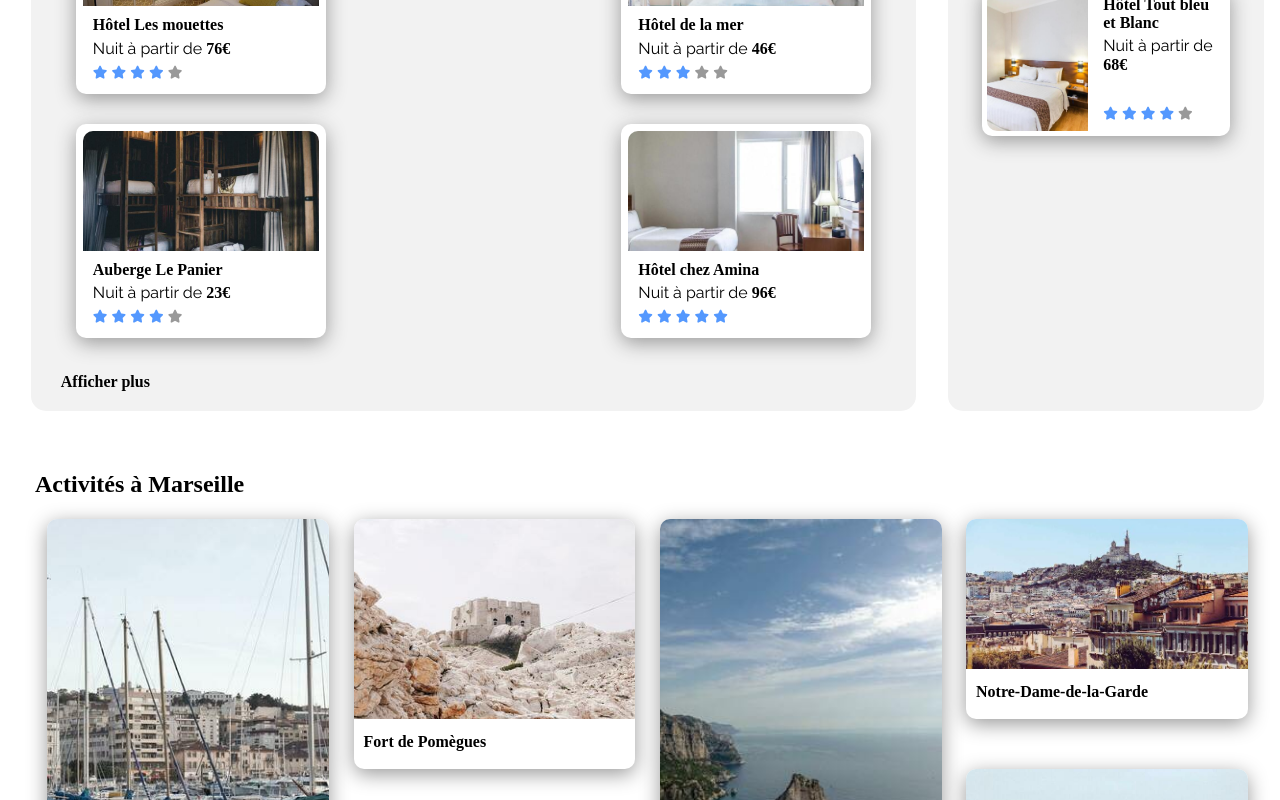
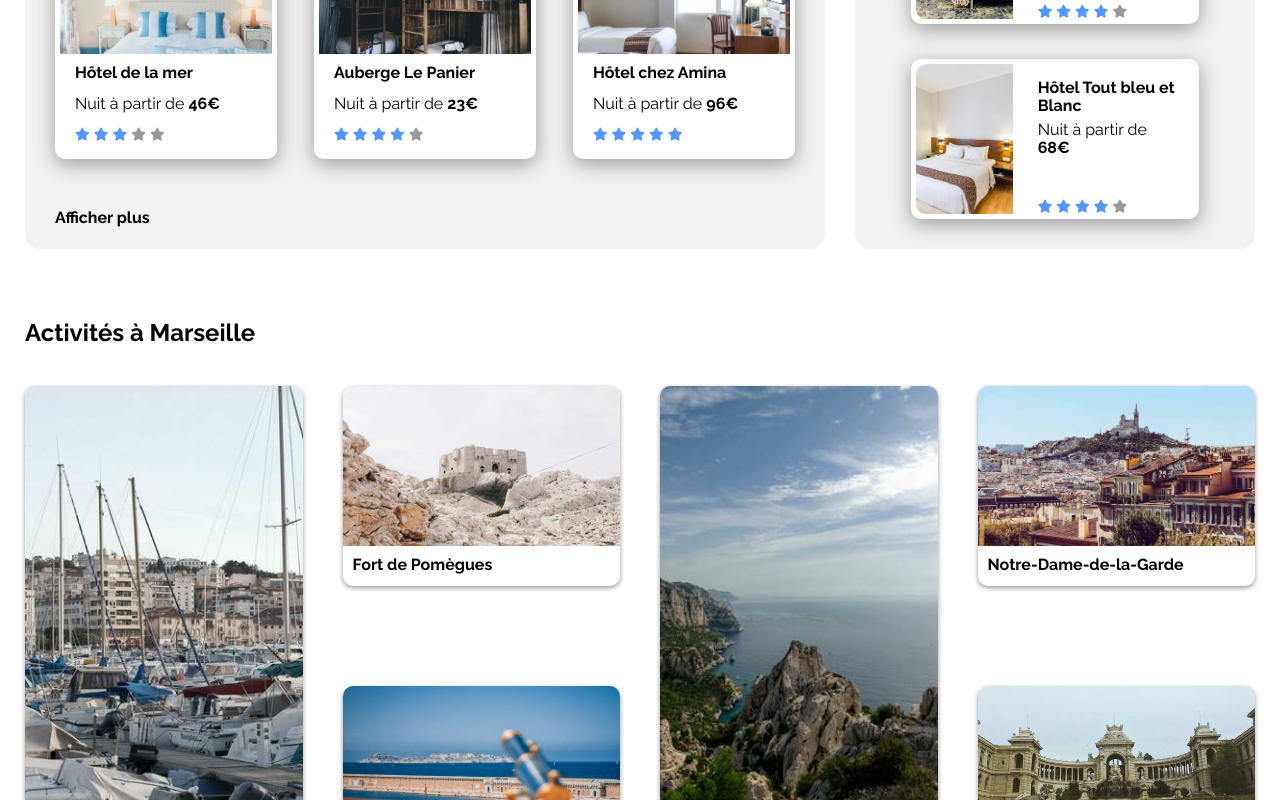
Before and after one commit to Orkea/P2, a plain HTML site: page index.html in a window 1280 px wide. Shown: the part 900-1700 px from the top of the page. Drawn offline with Linux system fonts and the light colour scheme; a web font is replaced by a local one.

Commit message:
Version desktop au 23/08/22

```diff
--- a/css/styles.css
+++ b/css/styles.css
@@ -1,23 +1,29 @@
+/*------- Police --------*/
+@import url('https://fonts.googleapis.com/css2?family=Raleway:wght@400;500;700&display=swap');
+
 /*-------- Mise en place box-sizing -------- */
 *
 {
     box-sizing: border-box;
 }
-/*------- Police --------*/
+/*
 @font-face {
     font-family: "ralewaythin";
-    src: url('../font/Raleway-VariableFont_wght.ttf') format('truetype'),
-        url('../font/Raleway-Italic-VariableFont_wght.ttf') format('truetype');
-}
+    src:
+    url('https://fonts.googleapis.com/css2?family=Raleway:wght@400;500;700&display=swap');
+    /*url('../font/Raleway-VariableFont_wght.ttf') format('truetype'),
+    url('../font/Raleway-Italic-VariableFont_wght.ttf') format('truetype');*/
+
+/*
 @font-face {
     font-family: "ralewaythin";
     src: url('../font/static/Raleway-Bold.ttf') format('truetype');
     font-weight: bold;
-}
+}*/
+
 body
 {
-    font-family:"ralewaythin";
-    margin-left: 15px;
+    font-family: 'Raleway', sans-serif;
 
 }
 /* -------- Header -------- */
@@ -26,8 +32,12 @@ header
     display:flex;
     justify-content: space-between;
     height: 100px;
-    margin: 20px;
+    margin: 30px;
 
+}
+main
+{
+    margin :25px;
 }
 
 #logo_booki
@@ -66,11 +76,14 @@ header
 
 }
 
-.fa-location-dot
+#recherche_i
 {
+    display: inline-flex;
+    justify-content: center;
+    align-items: center;
+    padding: 12px;
     background-color: #F2F2F2;
     border-radius: 10px 0 0 10px;
-    padding: 12px;
     border: solid #F2F2F2 2px;
   }
 #form_search, #form_submit_recherche, #form_submit_loupe
@@ -82,8 +95,9 @@ header
 {
     position:absolute;
     left:35px ;
-    padding:10px 91px 10px 10px;
+    padding:10px;
     border:solid #F2F2F2 2px;
+    border-bottom: solid #F2F2F2 3px;
     outline: none;
 
 }
@@ -91,7 +105,7 @@ header
 {
     position:absolute;
     left:35px ;
-    padding:10px 91px 10px 10px;
+    padding:10px;
     color:grey;
 }
 #form_submit_recherche
@@ -99,7 +113,7 @@ header
     background-color: #0065FC;
     color: white;
     position: absolute;
-    left: 300px;
+    left: 255px;
     padding: 10px;
     border: solid #0065FC 2px;
     border-radius: 0 10px 10px 0;
@@ -148,6 +162,7 @@ header
 .filtre_titre:hover
 {
     color:rgb(78, 195, 241);
+    cursor: pointer;
 }
 #info
 {
@@ -173,6 +188,7 @@ header
     display: flex;
     justify-content:space-around;
     margin:30px 0;
+    gap: 30px;
 }
     /*--------  Herbergement à Marseille --------*/
 
@@ -180,31 +196,44 @@ header
 {
     padding: 20px 30px;
     background-color:#F2F2F2;
-    width: 70%;
+    width: calc(2 * 100% / 3);
     border-radius: 15px;
+    display: flex;
+    flex-direction: column;
 }
+
     /* -------- Card Hébergement à marseile --------*/
+.lien_card_hebergement_m
+{
+    text-decoration: none;
+    color: black;
+    width:30%;
+    height: 230px;
+}
 #card_hebergement
 {
     display: flex;
     justify-content:space-between;
     flex-wrap: wrap;
-    margin-bottom: 20px;
+    gap:30px;
+    margin: 30px 0 50px;
 }
 .card_h
 {
-   width: 250px;
    background-color: white;
    box-shadow: 0px 5px 20px #999;
-   padding: 2px;
    border-radius: 10px;
-   margin: 15px;
+   padding: 5px;
+   width:100%;
+   height: 100%;
+   display: flex;
+  flex-direction: column;
 }
 .card_img_h
 {
+
     height: 120px;
     overflow: hidden;
-    margin: 5px;
     border-radius: 10px 10px 0 0;
 
 }
@@ -214,16 +243,20 @@ header
     height: 100%;
     object-fit: cover;
 }
-.card_h:hover, .card_pop:hover, .card_pop_body:hover h4, .card_pop_body:hover p
+.card_h:hover, .card_pop:hover,.card_activites_1:hover, .card_activites_2_small:hover, .card_activites_2_x_small:hover
 {
     background-color:rgb(78, 195, 241);
     color:white;
-    /*cursor: pointer;*/
+    cursor: pointer;
     transform: scale(1.03);
 }
 .card_body
 {
-    margin:10px 10px 10px 15px;
+    padding: 10px 10px 10px 15px;
+    display: flex;
+    flex-direction: column;
+    justify-content: space-between;
+    flex: 1;
 }
 h4, .card_body p
 {
@@ -239,7 +272,7 @@ h4, .card_body p
     color:#999;
     font-size: small;
 }
-#hebergement_m a
+#lien_afficher
 {
     text-decoration: none;
     color: black;
@@ -249,16 +282,17 @@ h4, .card_body p
 aside
 {
     background-color: #F2F2F2;
-    width: 25%;
+    width: calc(100% / 3);
     border-radius: 15px;
     display: flex;
     flex-direction: column;
     align-items: center;
     padding: 20px;
+    row-gap: 20px;
 }
 #hebergement_pop_titre
 {
-    width: 90%;
+    width: 100%;
     display: flex;
     align-items: center;
     justify-content: space-around;
@@ -271,12 +305,21 @@ aside
     display: flex;
     flex-direction: column;
     flex-wrap: wrap;
+    gap:15px;
 
+
+}
+.lien_card_pop
+{
+    text-decoration: none;
+    color: black;
 }
 .card_pop
 {
     display: flex;
-    width: 90%;
+    width: 80%;
+    height: 160px;
+    min-width: 70px;
     background-color: white;
     box-shadow: 0px 5px 20px #999;
     border-radius: 10px;
@@ -284,8 +327,7 @@ aside
 }
 .card_pop_img
 {
-    width: 140px;
-    height: 140px;
+    width: 35%;
     overflow: hidden;
     border-radius:10px 0 0 10px ;
     margin:5px;
@@ -298,102 +340,146 @@ aside
 }
 .card_pop_body
 {
-    margin: 10px;
+    padding: 20px 20px 0 20px;
     width: 65%;
+   /* min-width: 70px;*/
 }
 .card_pop_body p
 {
-    margin:0 0 30px 0;
-}
-.card_pop_body:hover
-{
-    color:rgb(78, 195, 241);
+    margin:0 0 40px;
 }
 /* --------Section Activités à Marseille ------*/
 #activites
 {
-    margin: 60px 20px;
+    display: flex;
+    flex-direction: column;
+    gap: 20px;
+    margin-top: 50px;
+
 }
 #activites_m
 {
     display:flex;
-    justify-content: space-around;
+    justify-content: space-between;
     height: 500px;
+    gap: 40px;
 }
 #activites_m h4
 {
-    padding: 10px;
+   padding: 10px;
 }
+
+.lien_card_activites_1
+{
+    text-decoration: none;
+    color:black;
+    width:calc(100% / 4);
+}
+
 .card_activites_1
 {
-    box-shadow: 0px 5px 20px #999;
+
+    box-shadow: 0px 2px 5px #999;
     border-radius: 10px;
-    width: 23%;
     height: 100%;
 }
 
-.card_activites_1 img
+.card_activites_1_img
 {
     width: 100%;
     height: 90%;
-    object-fit: cover;
     overflow: hidden;
     border-radius: 10px 10px 0 0;
 }
-
+.card_activites_1_img img
+{
+    width: 100%;
+    height: 100%;
+    object-fit: cover;
+}
 .card_activites_2
 {
     display: flex;
     flex-direction: column;
     justify-content: space-between;
-    width: 23%;
+    width:calc(100% / 4);
+    height: 100%;
+    gap:20px;
 }
+
+.lien_card_activites_2_small
+{
+    text-decoration: none;
+    color:black;
+    width:100%;
+    height: 40%;
+}
+
 
 .card_activites_2_small
 {
     width: 100%;
-    height: 50%;
+    height: 100%;
     border-radius: 10px;
-    box-shadow: 0px 5px 20px #999;
+    box-shadow: 0px 2px 5px #999;
 }
-.card_activites_2_small img
+.card_activites_2_small_img
 {
     width:100%;
     height:80%;
     overflow: hidden;
+    border-radius: 10px 10px 0 0;
+}
+.card_activites_2_small_img img
+{
+    width:100%;
+    height:100%;
     object-fit: cover;
-    border-radius: 10px 10px 0 0;
+}
+.lien_card_activites_2_x_small
+{
+    text-decoration: none;
+    color:black;
+    width:100%;
+    height: 40%;
 }
 .card_activites_2_x_small
 {
     width:100%;
-    height: 40%;
+    height: 100%;
     border-radius: 10px;
-    box-shadow: 0px 5px 20px #999;
+    box-shadow: 0px 2px 5px #999;
 }
-.card_activites_2_x_small img
+.card_activites_2_x_small_img
 {
     width:100%;
-    height:75%;
+    height:80%;
     overflow: hidden;
-    object-fit: cover;
     border-radius: 10px 10px 0 0;
 }
+.card_activites_2_x_small_img img
+{
+    width:100%;
+    height:100%;
+    object-fit: cover;
+}
+/*
 #activites_m h4:hover
 {
     color:rgb(78, 195, 241);
 }
-
+*/
     /* -------- Footer -------*/
 footer
 {
     background-color:#F2F2F2;
+    padding-bottom: 40px;
 }
 #footer_container
 {
     display: flex;
     justify-content: space-between;
-    width: 80%;
+    width: 70%;
     margin-left: 40px;
 }
 .footer_list
@@ -424,8 +510,7 @@ footer a
 {
     #filtre
     {
-        flex-direction: column;
-        align-items: flex-start;
+        justify-content: space-around;
     }
     .filtre_theme
     {
@@ -436,7 +521,42 @@ footer a
     {
         margin: 15px 15px 15px 0;
     }
+    /* -------- Hebergement -------- */
+    #hebergement
+    {
+        flex-direction: column;
+    }
+    aside, #hebergement_m, #hebergement_pop_titre
+    {
+        width: 100%;
+    }
+    /*------- Aside les plus populaires --------*/
+    aside
+    {
+        background-color: white;
+    }
+    #hebergement_pop_titre
+    {
+        justify-content: flex-start;
+    }
+    #hebergement_pop_titre span
+    {
+        margin-left: 20px;
+    }
+    #card_pop_container
+    {
+        flex-direction: row;
+        justify-content: space-around;
+        flex-wrap: nowrap;
+    }
+    .card_pop
+    {
+        width: 32%;
+    }
+
 }
+
+
 /*-------- media queries moobiles -------- */
 @media all and (max-width:768px)
 {
@@ -543,7 +663,6 @@ footer a
     aside
     {
         order:1;
-        margin: 0 -15px;
         width: auto;
         padding: 0;
         border-radius: 0;
@@ -551,6 +670,14 @@ footer a
     #hebergement_pop_titre
     {
         justify-content: space-between;
+    }
+    #card_pop_container
+    {
+        flex-direction: column;
+    }
+    .card_pop
+    {
+        width: 90%;
     }
     #hebergement_m
     {
@@ -575,6 +702,7 @@ footer a
         flex-direction: column;
         align-items: center;
         height: auto;
+        margin: 0px 10px;
     }
     .card_activites_1
     {
@@ -588,13 +716,13 @@ footer a
     }
     .card_activites_2
     {
-        width: 345px;
+        width: 100%;
     }
     .card_activites_2_small, .card_activites_2_x_small
     {
         height: 160px;
     }
-    .card_activites_2_small img
+    .card_activites_2_small img, .card_activites_2_x_small img
     {
         height: 70%;
     }
--- a/index.html
+++ b/index.html
@@ -47,6 +47,7 @@
                 <div id="hebergement_m">
                     <h2>Hébergements à Marseille</h2>
                     <div id="card_hebergement">
+                        <a href="#" class="lien_card_hebergement_m">
                             <div class="card_h">
                                 <div class="card_img_h">
                                     <img src="images/hebergements/4_small/marcus-loke-WQJvWU_HZFo-unsplash.jpg" alt="auberge la cannebiere"/>
@@ -63,6 +64,8 @@
                                     </div>
                                 </div>
                             </div>
+                        </a>
+                        <a href="#" class="lien_card_hebergement_m">
                             <div class="card_h">
                                 <div class="card_img_h">
                                     <img src="images/hebergements/4_small/fred-kleber-gTbaxaVLvsg-unsplash.jpg" alt="hotel du port"/>
@@ -79,6 +82,8 @@
                                     </div>
                                 </div>
                             </div>
+                        </a>
+                        <a href="#" class="lien_card_hebergement_m">
                             <div class="card_h">
                                 <div class="card_img_h">
                                     <img src="images/hebergements/4_small/reisetopia-B8WIgxA_PFU-unsplash.jpg" alt="hotel les mouettes"/>
@@ -95,6 +100,8 @@
                                     </div>
                                 </div>
                             </div>
+                        </a>
+                        <a href="#" class="lien_card_hebergement_m">
                             <div class="card_h">
                                 <div class="card_img_h">
                                     <img src="images/hebergements/4_small/annie-spratt-Eg1qcIitAuA-unsplash.jpg" alt="hotel de la mer"/>
@@ -111,6 +118,8 @@
                                     </div>
                                 </div>
                             </div>
+                        </a>
+                        <a href="#" class="lien_card_hebergement_m">
                             <div class="card_h">
                                 <div class="card_img_h">
                                     <img src="images/hebergements/4_small/nicate-lee-kT-ZyaiwBe0-unsplash.jpg" alt="auberge le panier"/>
@@ -127,6 +136,8 @@
                                     </div>
                                 </div>
                             </div>
+                        </a>
+                        <a href="#" class="lien_card_hebergement_m">
                             <div class="card_h">
                                 <div class="card_img_h">
                                     <img src="images/hebergements/4_small/febrian-zakaria-M6S1WvfW68A-unsplash.jpg" alt="hotel chez amina"/>
@@ -143,8 +154,9 @@
                                     </div>
                                 </div>
                             </div>
+                        </a>
                     </div>
-                    <a href="#">Afficher plus</a>
+                    <a href="#" id="lien_afficher">Afficher plus</a>
                 </div>
                 <aside>
                     <div id="hebergement_pop_titre">
@@ -152,6 +164,7 @@
                         <span><i class="fa-solid fa-star"></i></span>
                     </div>
                     <div id="card_pop_container">
+                        <a href="#" class="lien_card_pop">
                             <div class="card_pop">
                                 <div class="card_pop_img">
                                     <img src="images/hebergements/4_small/emile-guillemot-Bj_rcSC5XfE-unsplash.jpg" alt="hotel le soleil du matin"/>
@@ -168,7 +181,8 @@
                                     </div>
                                 </div>
                             </div>
-
+                        </a>
+                        <a href="#" class="lien_card_pop">
                             <div class="card_pop">
                                 <div class="card_pop_img">
                                     <img src="images/hebergements/4_small/aw-creative-VGs8z60yT2c-unsplash.jpg" alt="au coeur de l'eau"/>
@@ -185,7 +199,8 @@
                                     </div>
                                 </div>
                             </div>
-
+                        </a>
+                        <a href="#" class="lien_card_pop">
                             <div class="card_pop">
                                 <div class="card_pop_img">
                                     <img src="images/hebergements/4_small/febrian-zakaria-sjvU0THccQA-unsplash.jpg" alt="hotel tout bleu et blanc"/>
@@ -202,39 +217,64 @@
                                     </div>
                                 </div>
                             </div>
+                        </a>
                     </div>
                 </aside>
             </section>
             <section id="activites">
                 <h2>Activités à Marseille</h2>
                 <div id="activites_m">
+                    <a href="#" class="lien_card_activites_1">
                         <div class="card_activites_1">
+                            <div class="card_activites_1_img">
                                 <img src="images/activites/4_small/reno-laithienne-QUgJhdY5Fyk-unsplash.jpg" alt="vieux port"/>
+                            </div>
                             <h4>Vieux Port</h4>
                         </div>
+                    </a>
                     <div class="card_activites_2">
+                        <a href="#" class="lien_card_activites_2_small">
                             <div class="card_activites_2_small">
+                                <div class="card_activites_2_small_img">
                                     <img src="images/activites/4_small/paul-hermann-QFTrLdQIRhI-unsplash.jpg" alt="fort de pomegues"/>
+                                </div>
                                 <h4>Fort de Pomègues</h4>
                             </div>
+                        </a>
+                        <a href="#" class="lien_card_activites_2_x_small">
                             <div class="card_activites_2_x_small">
+                                <div class="card_activites_2_x_small_img">
                                     <img src="images/activites/4_small/kevin-hikari-rV_Qd1l-VXg-unsplash.jpg" alt="iles du frioul"/>
+                                </div>
                                 <h4>Îles du Frioul</h4>
                             </div>
+                        </a>
                     </div>
+                    <a href="#" class="lien_card_activites_1">
                         <div class="card_activites_1">
+                            <div class="card_activites_1_img">
                                 <img src="images/activites/4_small/kilyan-sockalingum-NR8-cBCN3aI-unsplash.jpg" alt="parc national des Calanques"/>
+                            </div>
                             <h4>Parc National des Calanques</h4>
                         </div>
+                    </a>
                     <div class="card_activites_2">
-                        <div class="card_activites_2_x_small x_small">
+                        <a href="#" class="lien_card_activites_2_x_small">
+                            <div class="card_activites_2_x_small">
+                                <div class="card_activites_2_x_small_img">
                                     <img src="images/activites/4_small/florian-wehde-xW9e8gdotxI-unsplash.jpg" alt="notre dame de la garde"/>
+                                </div>
                                 <h4>Notre-Dame-de-la-Garde</h4>
                             </div>
+                        </a>
+                        <a href="#" class="lien_card_activites_2_small">
                             <div class="card_activites_2_small">
+                                <div class="card_activites_2_small_img">
                                     <img src="images/activites/4_small/lena-paulin-wH2-EJoDcV0-unsplash.jpg" alt="parc longchamps"/>
+                                </div>
                                 <h4>Parc Longchamps</h4>
                             </div>
+                        </a>
                     </div>
                 </div>
             </section>
```
Lines whose indentation alone changed are shown as unchanged.
